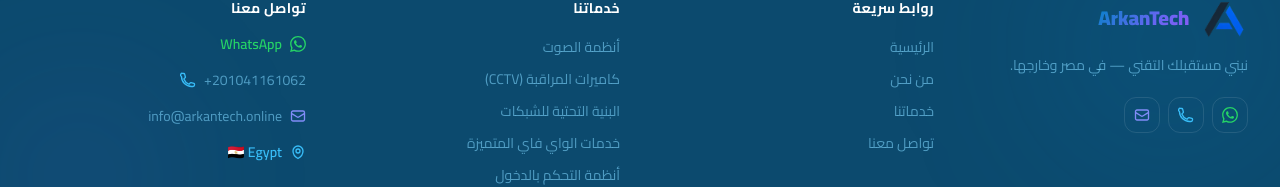
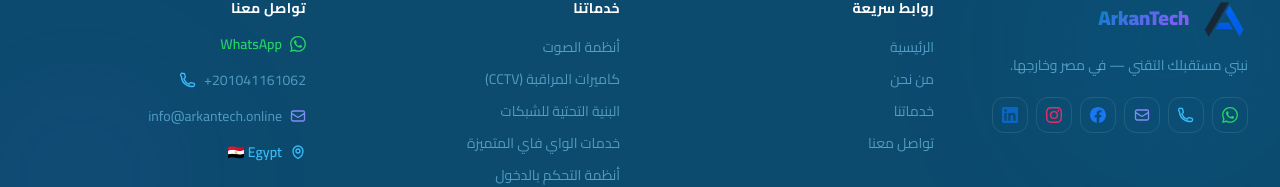
Before and after one commit to abdelrahmanmansoureid-oss/arkantech-website, a React (Vite) app: page / in a window 1280 px wide. Shown: the part 3495-3682 px from the top of the page. Built offline with nearby package versions, Linux system fonts and the light colour scheme.

Commit message:
Add Facebook, Instagram, LinkedIn social icons to footer

```diff
--- a/src/App.jsx
+++ b/src/App.jsx
@@ -29,6 +29,9 @@ const Icons = {
   Menu:     ({ cls }) => <svg className={cls} fill="none" viewBox="0 0 24 24" stroke="currentColor" strokeWidth={2}><path strokeLinecap="round" strokeLinejoin="round" d="M3.75 6.75h16.5M3.75 12h16.5m-16.5 5.25h16.5" /></svg>,
   Close:    ({ cls }) => <svg className={cls} fill="none" viewBox="0 0 24 24" stroke="currentColor" strokeWidth={2}><path strokeLinecap="round" strokeLinejoin="round" d="M6 18L18 6M6 6l12 12" /></svg>,
   Star:     ({ cls }) => <svg className={cls} fill="currentColor" viewBox="0 0 20 20"><path d="M9.049 2.927c.3-.921 1.603-.921 1.902 0l1.07 3.292a1 1 0 00.95.69h3.462c.969 0 1.371 1.24.588 1.81l-2.8 2.034a1 1 0 00-.364 1.118l1.07 3.292c.3.921-.755 1.688-1.54 1.118l-2.8-2.034a1 1 0 00-1.175 0l-2.8 2.034c-.784.57-1.838-.197-1.539-1.118l1.07-3.292a1 1 0 00-.364-1.118L2.98 8.72c-.783-.57-.38-1.81.588-1.81h3.461a1 1 0 00.951-.69l1.07-3.292z" /></svg>,
+  Facebook:  ({ cls }) => <svg className={cls} fill="currentColor" viewBox="0 0 24 24"><path d="M24 12.073C24 5.405 18.627 0 12 0S0 5.405 0 12.073C0 18.1 4.388 23.094 10.125 24v-8.437H7.078v-3.49h3.047V9.41c0-3.025 1.792-4.697 4.533-4.697 1.312 0 2.686.236 2.686.236v2.97h-1.514c-1.491 0-1.956.93-1.956 1.874v2.25h3.328l-.532 3.49h-2.796V24C19.612 23.094 24 18.1 24 12.073z"/></svg>,
+  Instagram: ({ cls }) => <svg className={cls} fill="currentColor" viewBox="0 0 24 24"><path d="M12 2.163c3.204 0 3.584.012 4.85.07 3.252.148 4.771 1.691 4.919 4.919.058 1.265.069 1.645.069 4.849 0 3.205-.012 3.584-.069 4.849-.149 3.225-1.664 4.771-4.919 4.919-1.266.058-1.644.07-4.85.07-3.204 0-3.584-.012-4.849-.07-3.26-.149-4.771-1.699-4.919-4.92-.058-1.265-.07-1.644-.07-4.849 0-3.204.013-3.583.07-4.849.149-3.227 1.664-4.771 4.919-4.919 1.266-.057 1.645-.069 4.849-.069zM12 0C8.741 0 8.333.014 7.053.072 2.695.272.273 2.69.073 7.052.014 8.333 0 8.741 0 12c0 3.259.014 3.668.072 4.948.2 4.358 2.618 6.78 6.98 6.98C8.333 23.986 8.741 24 12 24c3.259 0 3.668-.014 4.948-.072 4.354-.2 6.782-2.618 6.979-6.98.059-1.28.073-1.689.073-4.948 0-3.259-.014-3.667-.072-4.947-.196-4.354-2.617-6.78-6.979-6.98C15.668.014 15.259 0 12 0zm0 5.838a6.162 6.162 0 100 12.324 6.162 6.162 0 000-12.324zM12 16a4 4 0 110-8 4 4 0 010 8zm6.406-11.845a1.44 1.44 0 100 2.881 1.44 1.44 0 000-2.881z"/></svg>,
+  Linkedin:  ({ cls }) => <svg className={cls} fill="currentColor" viewBox="0 0 24 24"><path d="M20.447 20.452h-3.554v-5.569c0-1.328-.027-3.037-1.852-3.037-1.853 0-2.136 1.445-2.136 2.939v5.667H9.351V9h3.414v1.561h.046c.477-.9 1.637-1.85 3.37-1.85 3.601 0 4.267 2.37 4.267 5.455v6.286zM5.337 7.433a2.062 2.062 0 01-2.063-2.065 2.064 2.064 0 112.063 2.065zm1.782 13.019H3.555V9h3.564v11.452zM22.225 0H1.771C.792 0 0 .774 0 1.729v20.542C0 23.227.792 24 1.771 24h20.451C23.2 24 24 23.227 24 22.271V1.729C24 .774 23.2 0 22.222 0h.003z"/></svg>,
 };
 
 const iconMap = { sound: Icons.Sound, cctv: Icons.Cctv, network: Icons.Network, wifi: Icons.Wifi, access: Icons.Access, alarm: Icons.Alarm, software: Icons.Software };
@@ -512,11 +515,14 @@ function Footer({ t }) {
               <span className="text-xl font-black gradient-text-brand">ArkanTech</span>
             </div>
             <p className="text-sky-300/60 text-sm leading-relaxed mb-5">{t.footer.tagline}</p>
-            <div className="flex gap-2">
+            <div className="flex gap-2 flex-wrap">
               {[
                 { href:`https://wa.me/201041161062?text=${waMsg}`, Icon:Icons.WhatsApp, color:'hover:bg-brand-whatsapp hover:border-brand-whatsapp text-brand-whatsapp', tgt:'_blank' },
                 { href:'tel:+201041161062',                        Icon:Icons.Phone,    color:'hover:bg-sky-600 hover:border-sky-600 text-sky-400' },
-                { href:'mailto:info@arkantech.online',  Icon:Icons.Email,    color:'hover:bg-indigo-500 hover:border-indigo-500 text-indigo-400' },
+                { href:'mailto:info@arkantech.online',             Icon:Icons.Email,    color:'hover:bg-indigo-500 hover:border-indigo-500 text-indigo-400' },
+                { href:'https://www.facebook.com/share/19BDPw3pqV/', Icon:Icons.Facebook,  color:'hover:bg-[#1877F2] hover:border-[#1877F2] text-[#1877F2]', tgt:'_blank' },
+                { href:'https://www.instagram.com/arkantech.online/', Icon:Icons.Instagram, color:'hover:bg-[#E1306C] hover:border-[#E1306C] text-[#E1306C]', tgt:'_blank' },
+                { href:'https://www.linkedin.com/company/arkantechs/', Icon:Icons.Linkedin, color:'hover:bg-[#0A66C2] hover:border-[#0A66C2] text-[#0A66C2]', tgt:'_blank' },
               ].map((s, i) => (
                 <a key={i} href={s.href} target={s.tgt} rel="noopener noreferrer"
                    className={`w-9 h-9 rounded-xl border border-white/10 flex items-center justify-center transition-all duration-300 hover:text-white ${s.color}`}>
```
